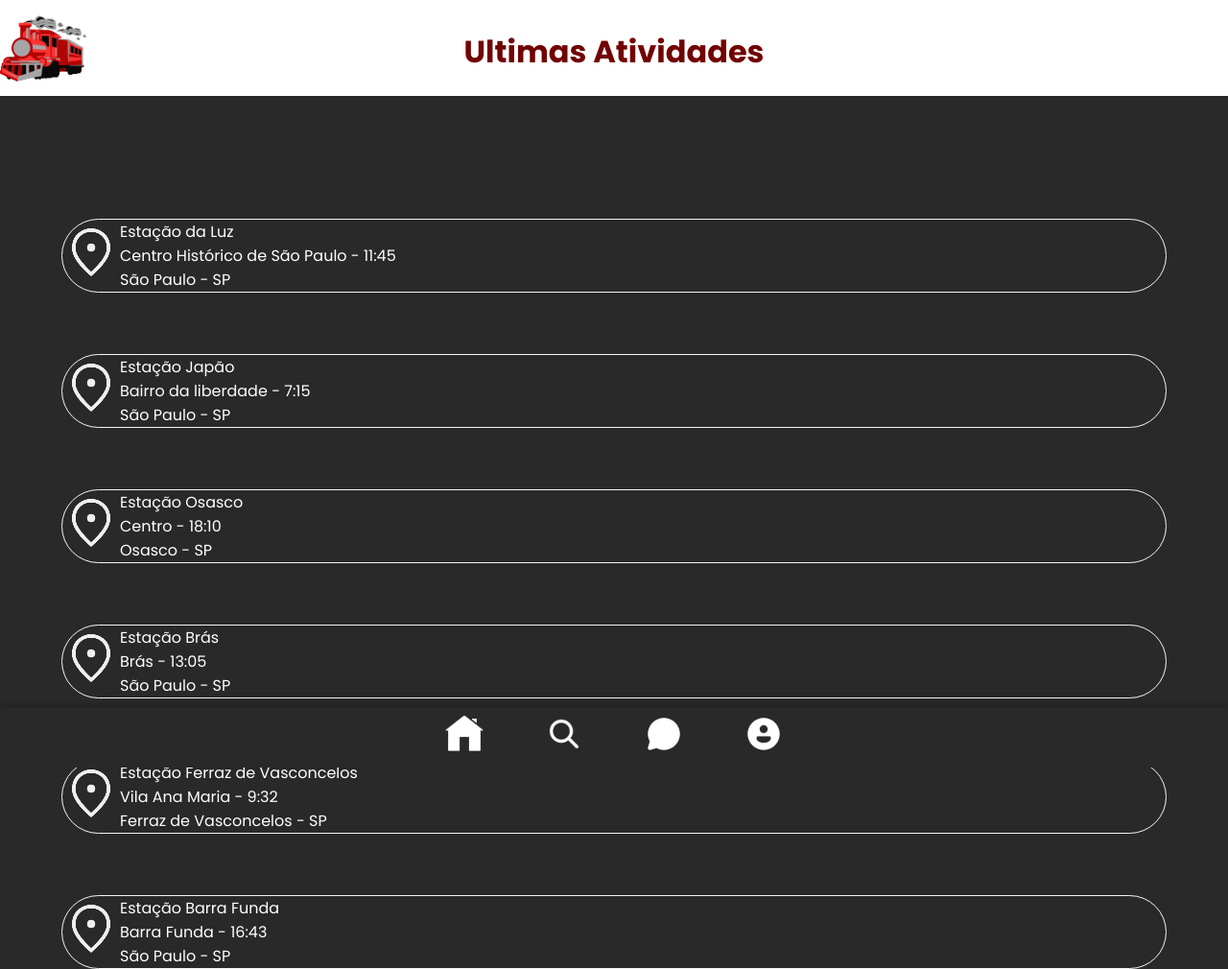
After one commit to hemkdev/SA-Tremzz, a PHP site: page /html/tela13.html in a window 1280 px wide. The commit adds this page. Shown: the whole page at 96% size. Run offline with PHP 8.4, Linux system fonts and the light colour scheme.

Commit message:
tela-ultima-atividades

```diff
--- a/css/menuadm.css
+++ b/css/tela13.css
@@ -31,76 +31,6 @@ body {
         left: 0;
         top: 5px;
     }
-}
-
-.menu-icon {
-    font-size: 1.8rem;
-    cursor: pointer;
-}
-
-.cards {
-    display: grid;
-    grid-template-columns: 1fr 1fr;
-    gap: 12px;
-    margin: 20px 0;
-}
-
-.card {
-    background-color: rgb(51, 51, 51);
-    border-radius: 10px;
-    padding: 16px;
-    box-shadow: 0 1px 4px rgba(0, 0, 0, 0.1);
-    display: flex;
-    flex-direction: column;
-    align-items: center;
-    text-align: center;
-}
-
-.card-icon {
-    font-size: 2rem;
-    margin-bottom: 8px;
-}
-
-.card-number {
-    font-size: 1.6rem;
-    font-weight: 700;
-    margin-bottom: 4px;
-    color: #c5c5c5;
-}
-
-.card-text {
-    font-size: 0.9rem;
-    color: #666;
-}
-
-.incidentes {
-    background: rgb(51, 51, 51);
-    border-radius: 10px;
-    padding: 16px;
-    box-shadow: 0 1px 4px rgba(0, 0, 0, 0.1);
-    margin-bottom: 60px;
-    text-align: center;
-        h2 {
-    font-size: 1.2rem;
-    margin-bottom: 12px;
-    color: #ffffff;
-    }
-}
-
-.incidente-item {
-    font-size: 0.9rem;
-    margin-bottom: 8px;
-    display: flex;
-    align-items: center;
-    gap: 8px;
-
-        .linhaVerde {
-    color: rgb(80, 196, 80);
-    }
-        .linhaAzul {
-    color: rgb(74, 202, 202);
-    }
-
 }
 
 footer.rodape {
@@ -148,3 +78,24 @@ footer.rodape {
         justify-content: center;
     }
 }
+
+.ult-atividade {
+    margin-top: 10%;
+    text-align: center;
+}
+
+.ult-atividade span {
+    font-size: larger;
+    font-weight: lighter;
+}
+
+.card-atividade {
+    display: flex;
+    margin: 5% auto;
+    border: 1px solid;
+    border-radius: 40px;
+    max-width: 90%;
+    color: whitesmoke;
+    align-items: center;
+
+}
--- a/html/tela12.html
+++ b/html/tela12.html
@@ -4,9 +4,9 @@
 <head>
     <meta charset="UTF-8">
     <meta name="viewport" content="width=device-width, initial-scale=1.0">
-    <title> Administração - TREMzz</title>
+    <title> Configurações - TREMzz</title>
     <link rel="stylesheet" href="../css/style.css">
-    <link rel="stylesheet" href="../css/menuadm.css">
+    <link rel="stylesheet" href="../css/tela12.css">
     <link rel="shortcut icon" href="../img/tremlogo.png">
     <!-- fonte -->
     <link rel="preconnect" href="https://fonts.googleapis.com">
--- /dev/null
+++ b/html/tela13.html
@@ -0,0 +1,135 @@
+<!DOCTYPE html>
+<html lang="en">
+
+<head>
+    <meta charset="UTF-8">
+    <meta name="viewport" content="width=device-width, initial-scale=1.0">
+    <title> Últimas Atividades - TREMzz</title>
+    <link rel="stylesheet" href="../css/style.css">
+    <link rel="stylesheet" href="../css/tela13.css">
+    <link rel="shortcut icon" href="../img/tremlogo.png">
+    <!-- fonte -->
+    <link rel="preconnect" href="https://fonts.googleapis.com">
+    <link rel="preconnect" href="https://fonts.gstatic.com" crossorigin>
+    <link href="https://fonts.googleapis.com/css2?family=Poppins:ital,wght@0,100;0,200;0,300;0,400;0,500;0,600;0,700;0,800;0,900;1,100;1,200;
+    1,300;1,400;1,500;1,600;1,700;1,800;1,900&display=swap" rel="stylesheet">
+    <!-- fim fonte -->
+</head>
+
+<body>
+    <header>
+        <div class="top">
+            <img src="../img/tremlogo.png">
+            <h1> Ultimas Atividades </h1>
+        </div>
+    </header>
+
+    <main>
+        <div class="atividade">
+            <div class="ult-atividade">
+            </div> <!-- ult -atividade -->
+            <div class="card-atividade">
+                <div class="card-img">
+                    <img src="../img/localizacao.png">
+                </div>
+                <div class="card-text">
+                    <div class="card-titulo">
+                        <a>Estação da Luz</a>
+                    </div>
+                    <div class="card-endereco">
+                        <span> Centro Histórico de São Paulo - 11:45 </span> <br>
+                        <span> São Paulo - SP </span>
+                    </div>
+                </div>
+            </div> <!-- card-atividade -->
+
+            <div class="card-atividade">
+                <div class="card-img">
+                    <img src="../img/localizacao.png">
+                </div>
+                <div class="card-text">
+                    <div class="card-titulo">
+                        <a>Estação Japão</a>
+                    </div>
+                    <div class="card-endereco">
+                        <span> Bairro da liberdade - 7:15 </span> <br>
+                        <span> São Paulo - SP </span>
+                    </div>
+                </div>
+            </div>
+            <div class="card-atividade">
+                <div class="card-img">
+                    <img src="../img/localizacao.png">
+                </div>
+                <div class="card-text">
+                    <div class="card-titulo">
+                        <a>Estação Osasco</a>
+                    </div>
+                    <div class="card-endereco">
+                        <span>Centro - 18:10 </span> <br>
+                        <span> Osasco - SP </span>
+                    </div>
+                </div>
+            </div>
+            <div class="card-atividade">
+                <div class="card-img">
+                    <img src="../img/localizacao.png">
+                </div>
+                <div class="card-text">
+                    <div class="card-titulo">
+                        <a>Estação Brás</a>
+                    </div>
+                    <div class="card-endereco">
+                        <span> Brás - 13:05 </span> <br>
+                        <span> São Paulo - SP </span>
+                    </div>
+                </div>
+            </div>
+            <div class="card-atividade">
+                <div class="card-img">
+                    <img src="../img/localizacao.png">
+                </div>
+                <div class="card-text">
+                    <div class="card-titulo">
+                        <a>Estação Ferraz de Vasconcelos</a>
+                    </div>
+                    <div class="card-endereco">
+                        <span> Vila Ana Maria - 9:32 </span> <br>
+                        <span> Ferraz de Vasconcelos - SP </span>
+                    </div>
+                </div>
+            </div>
+            <div class="card-atividade">
+                <div class="card-img">
+                    <img src="../img/localizacao.png">
+                </div>
+                <div class="card-text">
+                    <div class="card-titulo">
+                        <a>Estação Barra Funda </a>
+                    </div>
+                    <div class="card-endereco">
+                        <span> Barra Funda - 16:43 </span> <br>
+                        <span> São Paulo - SP </span>
+                    </div>
+                </div>
+            </div> <!-- card-atividade -->
+        </div> <!-- atividade -->
+    </main>
+
+    <footer class="rodape">
+        <a href="tela8.html">
+            <img src="../img/casa.png">
+
+            <a href="tela6.html">
+                <img src="../img/lupa.png">
+
+                <a href="tela11.html">
+                    <img src="../img/chat.png">
+
+                    <a href="tela9.html">
+                        <img src="../img/perfil.png">
+    </footer>
+
+</body>
+
+</html>
```
